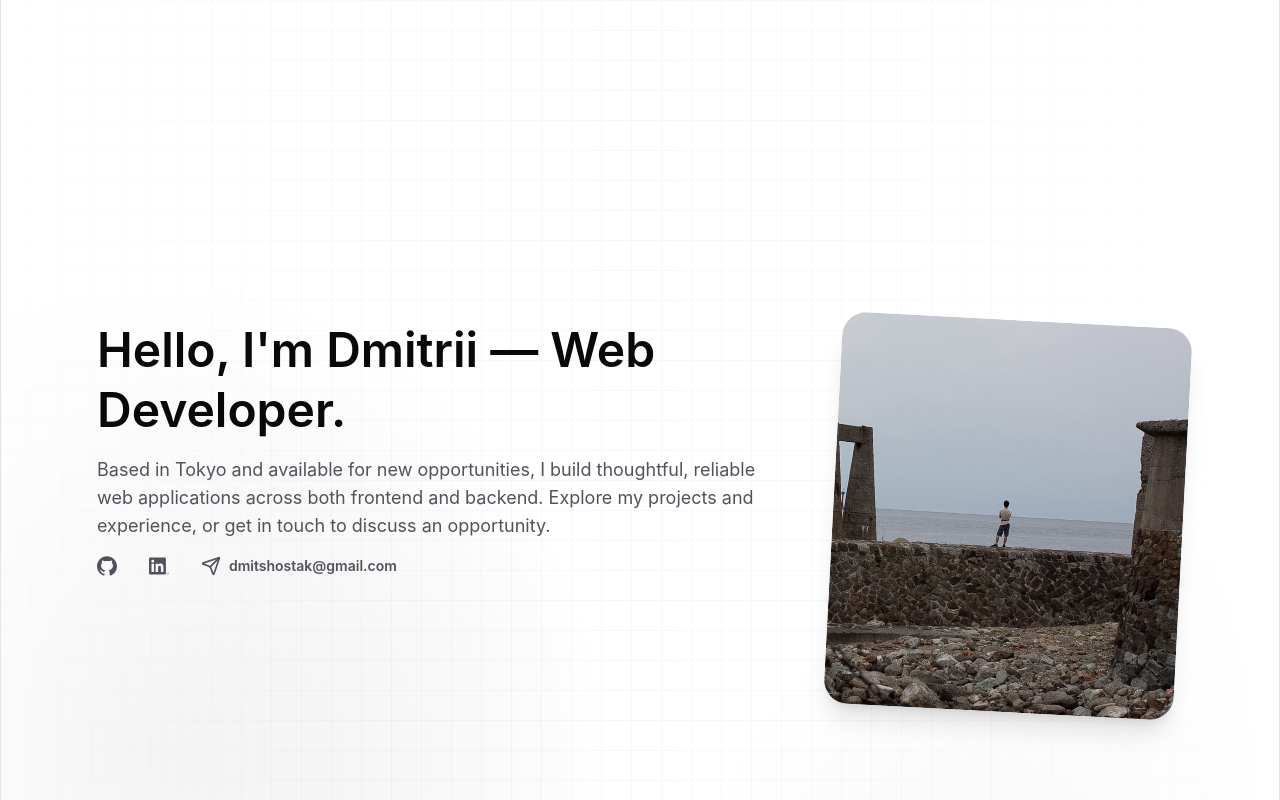
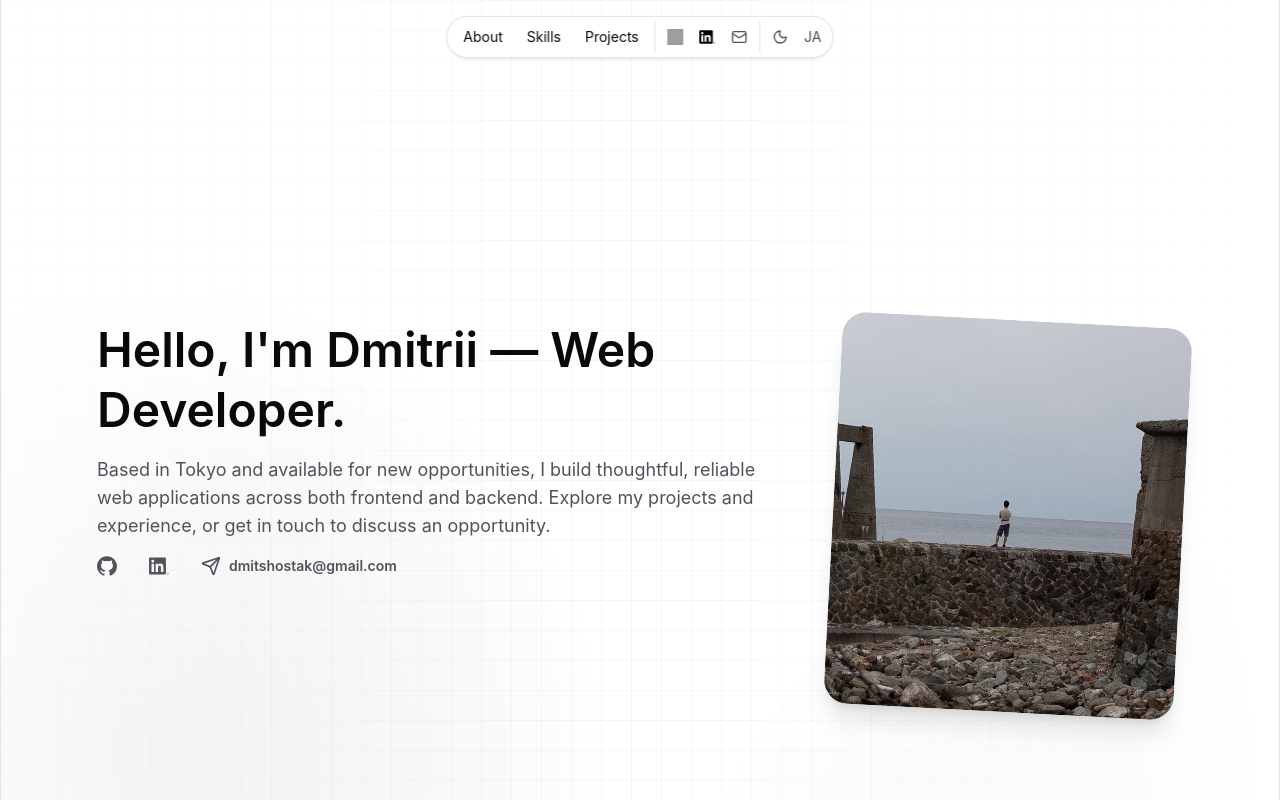
Before and after one commit to script-amv/portfolio, a React (Vite) app: page / in a window 1280 px wide. Shown: the top 800 px of the page. Built offline with nearby package versions, Linux system fonts and the light colour scheme; grey boxes are pictures that could not be loaded.

Commit message:
feat: add header and section ids - Introduced a new Header component for navigation - Added id attributes to sections for better accessibility

```diff
--- a/src/App.tsx
+++ b/src/App.tsx
@@ -1,14 +1,18 @@
+import Header from "./Header";
 import IntroSection from "./IntroSection";
 import ProjectsSection from "./ProjectsSection";
 import SkillsSection from "./SkillsSection";
 
 function App() {
   return (
-    <main className="portfolio-canvas mx-auto flex max-w-7xl flex-col gap-section border-x border-line bg-white px-24 py-section">
-      <IntroSection />
-      <SkillsSection />
-      <ProjectsSection />
-    </main>
+    <>
+      <Header />
+      <main className="portfolio-canvas mx-auto flex max-w-7xl flex-col gap-section border-x border-line bg-white px-24 py-section">
+        <IntroSection />
+        <SkillsSection />
+        <ProjectsSection />
+      </main>
+    </>
   );
 }
 
--- /dev/null
+++ b/src/Header.tsx
@@ -0,0 +1,78 @@
+import { Mail, Moon, Sun } from "lucide-react";
+import { useState } from "react";
+
+import githubIcon from "./assets/icons/github.svg";
+import linkedinIcon from "./assets/icons/linkedin.svg";
+
+const navigation = [
+  { label: "About", href: "#about" },
+  { label: "Skills", href: "#skills" },
+  { label: "Projects", href: "#projects" },
+];
+
+const controlClass =
+  "grid size-8 shrink-0 place-items-center text-sm text-muted transition-colors hover:text-accent";
+
+function Header() {
+  const [isDark, setIsDark] = useState(false);
+  const [isJapanese, setIsJapanese] = useState(false);
+
+  return (
+    <header className="fixed top-4 left-1/2 z-50 max-w-[calc(100vw-2rem)] -translate-x-1/2">
+      <div className="flex items-center overflow-x-auto rounded-full border border-line bg-white/90 p-1 shadow-sm backdrop-blur-md">
+        <nav className="flex" aria-label="Primary navigation">
+          {navigation.map(({ label, href }) => (
+            <a className="px-3 py-1 text-sm leading-6" href={href} key={href}>
+              {label}
+            </a>
+          ))}
+        </nav>
+
+        <div className="ml-1 flex border-l border-line pl-1">
+          <a
+            className={controlClass}
+            href="https://github.com/script-amv"
+            aria-label="GitHub"
+          >
+            <img className="size-4" src={githubIcon} alt="" />
+          </a>
+          <a
+            className={controlClass}
+            href="https://www.linkedin.com/in/script-amv"
+            aria-label="LinkedIn"
+          >
+            <img className="size-4" src={linkedinIcon} alt="" />
+          </a>
+          <a
+            className={controlClass}
+            href="mailto:dmitshostak@gmail.com"
+            aria-label="Email"
+          >
+            <Mail className="size-4" />
+          </a>
+        </div>
+
+        <div className="ml-1 flex border-l border-line pl-1">
+          <button
+            className={controlClass}
+            type="button"
+            onClick={() => setIsDark(!isDark)}
+            aria-label="Preview theme switch"
+          >
+            {isDark ? <Sun className="size-4" /> : <Moon className="size-4" />}
+          </button>
+          <button
+            className={controlClass}
+            type="button"
+            onClick={() => setIsJapanese(!isJapanese)}
+            aria-label="Preview language switch"
+          >
+            {isJapanese ? "EN" : "JA"}
+          </button>
+        </div>
+      </div>
+    </header>
+  );
+}
+
+export default Header;
--- a/src/IntroSection.tsx
+++ b/src/IntroSection.tsx
@@ -39,6 +39,7 @@ function LinkedInIcon() {
 function IntroSection() {
   return (
     <Section
+      id="about"
       headingLevel="h1"
       title="Hello, I'm Dmitrii — Web Developer."
       description="Based in Tokyo and available for new opportunities, I build thoughtful, reliable web applications across both frontend and backend. Explore my projects and experience, or get in touch to discuss an opportunity."
@@ -46,6 +47,7 @@ function IntroSection() {
         <img
           className="flex-1 min-w-64 max-md:max-h-64 rotate-3 rounded-3xl object-cover shadow-xl"
           src={portrait}
+          alt="Dmitrii"
         />
       }
     >
--- a/src/ProjectsSection.tsx
+++ b/src/ProjectsSection.tsx
@@ -86,6 +86,7 @@ function ProjectCard({
 function ProjectsSection() {
   return (
     <Section
+      id="projects"
       title="Projects I've built, problems I've solved, and ideas I've brought to life."
       description="I approach each project with a focus on thoughtful decisions, reliable implementation, and a clear purpose. Here's a selection of work that shows how I turn ideas and requirements into polished web applications across the stack."
     >
--- a/src/Section.tsx
+++ b/src/Section.tsx
@@ -1,6 +1,7 @@
 import type { ReactNode } from "react";
 
 type SectionProps = {
+  id?: string;
   title: string;
   description: string;
   children?: ReactNode;
@@ -9,6 +10,7 @@ type SectionProps = {
 };
 
 function Section({
+  id,
   title,
   description,
   children,
@@ -17,7 +19,12 @@ function Section({
 }: SectionProps) {
   return (
     <section
-      className={aside ? "flex gap-16 max-md:flex-col-reverse" : undefined}
+      id={id}
+      className={
+        aside
+          ? "scroll-mt-24 flex gap-16 max-md:flex-col-reverse"
+          : "scroll-mt-24"
+      }
     >
       <div>
         <div className="max-w-2xl">
--- a/src/SkillsSection.tsx
+++ b/src/SkillsSection.tsx
@@ -89,6 +89,7 @@ function SkillGroup({ title, description, skills }: SkillGroupData) {
 function SkillsSection() {
   return (
     <Section
+      id="skills"
       title="Technologies I use, tools I trust, and qualifications I've earned."
       description="I work across frontend and backend development to build fast, accessible, and reliable web experiences. Here's a focused overview of the technologies I reach for, the tools that support my workflow, and the qualifications that have shaped my professional development."
     >
```
